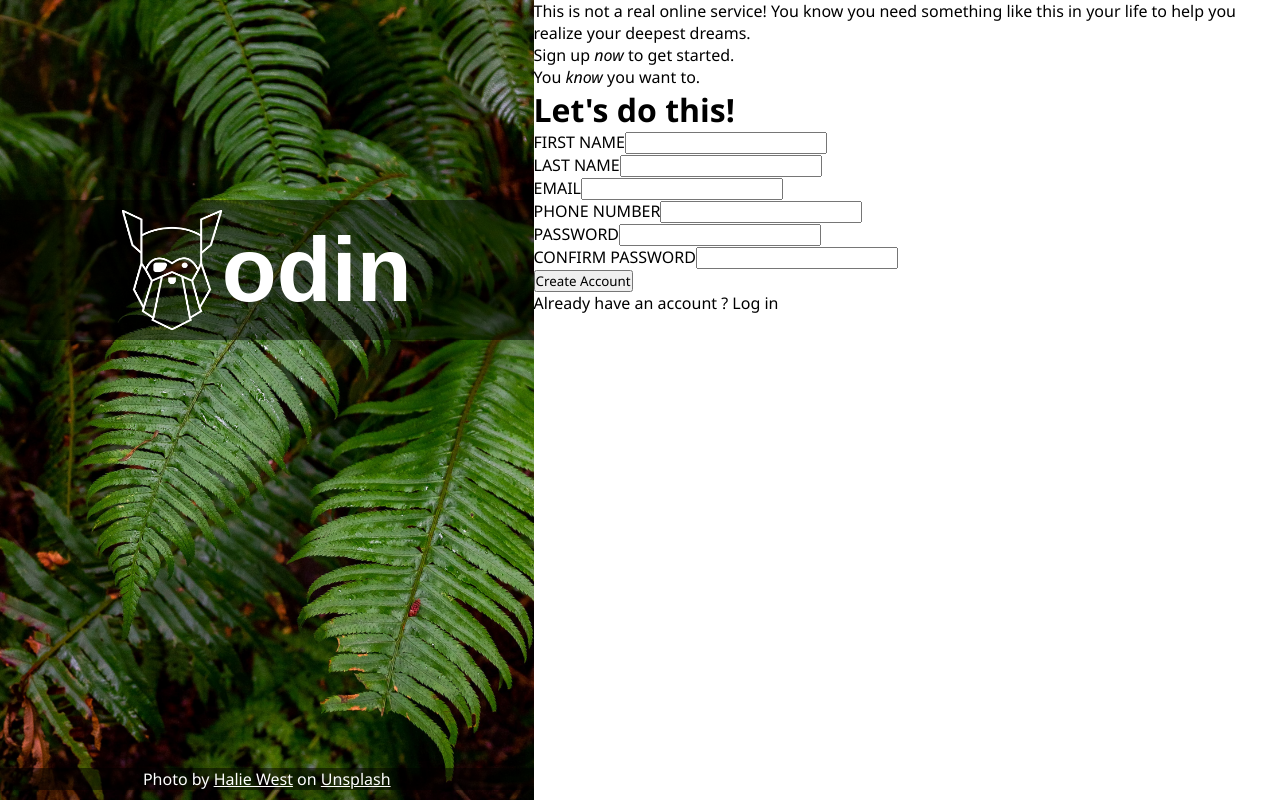
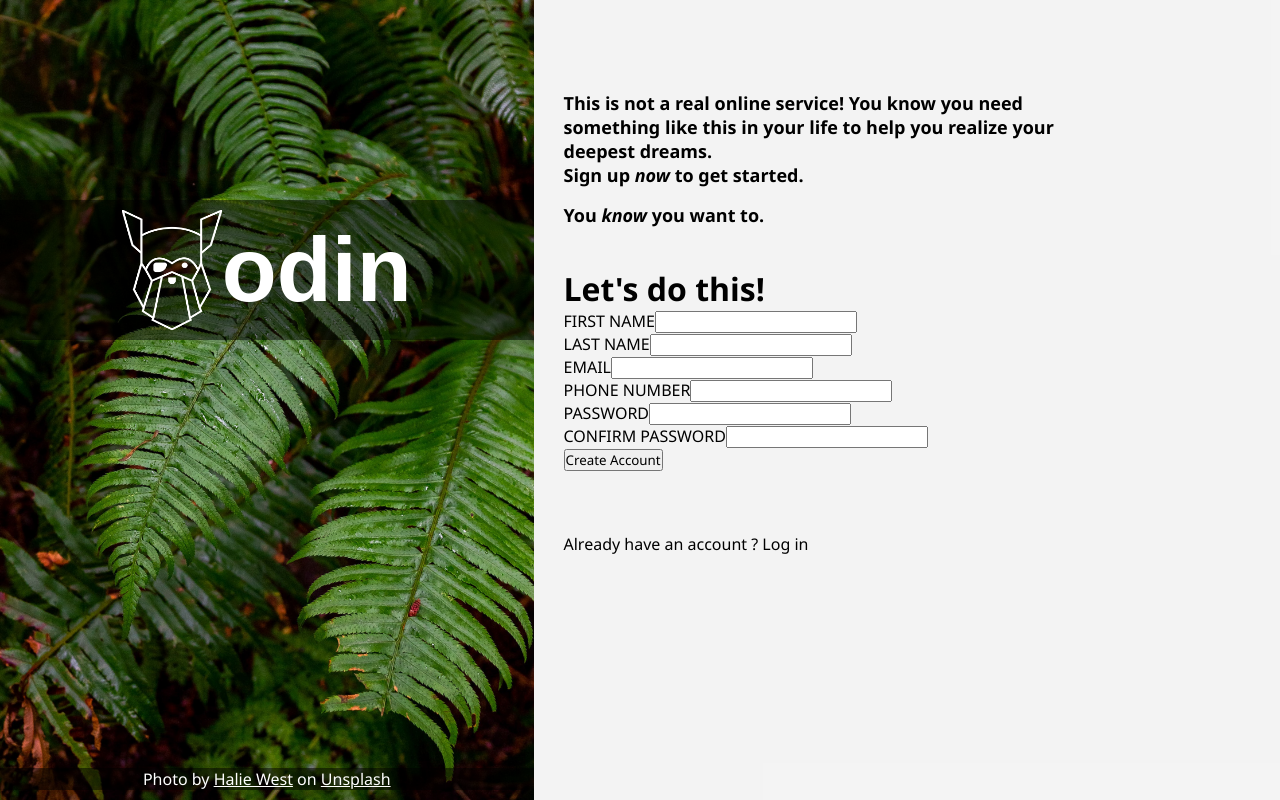
Before and after one commit to AbdellatifAH/signUpForm, a plain HTML site: page index.html in a window 1280 px wide. Drawn offline with Linux system fonts and the light colour scheme; a web font is replaced by a local one.

Commit message:
Added the styling needed for the first section in the right part.

```diff
--- a/style.css
+++ b/style.css
@@ -60,3 +60,36 @@
 #credit > a{
     color: white;
 }
+
+#rightPane{
+
+    display: flex;
+    flex-grow: 1;
+    flex-shrink: 2;
+    flex-direction: column;
+}
+
+.sections {
+    flex: 1;
+    padding-left: 30px;
+    background-color: #f2f2f2df;
+}
+
+.sections.one{
+    position: relative;
+}
+
+.sections.one > .p1{
+    position: absolute;
+    bottom: 80px;
+    font-size: 18px;
+    font-weight: bold;
+    width: 550px;
+}
+
+.sections.one > p:last-child{
+    position: absolute;
+    bottom: 40px;
+    font-size: 18px;
+    font-weight: bold;
+}
```
